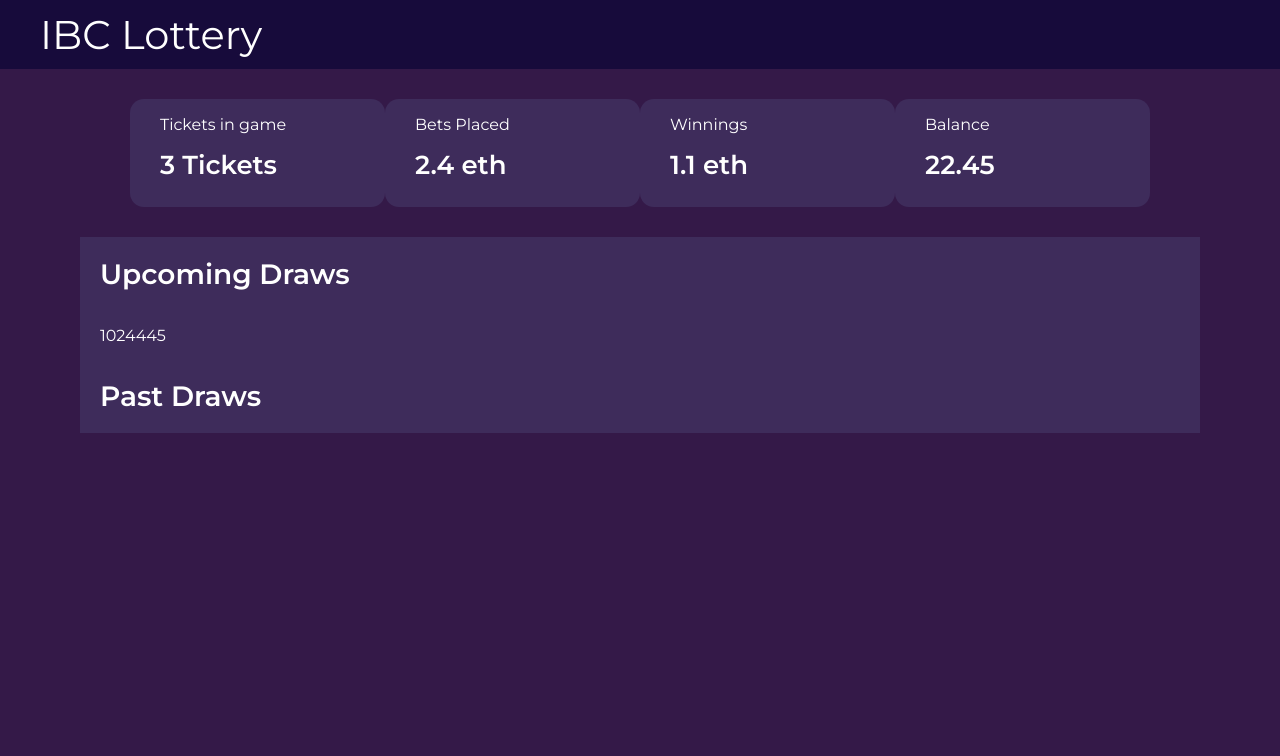
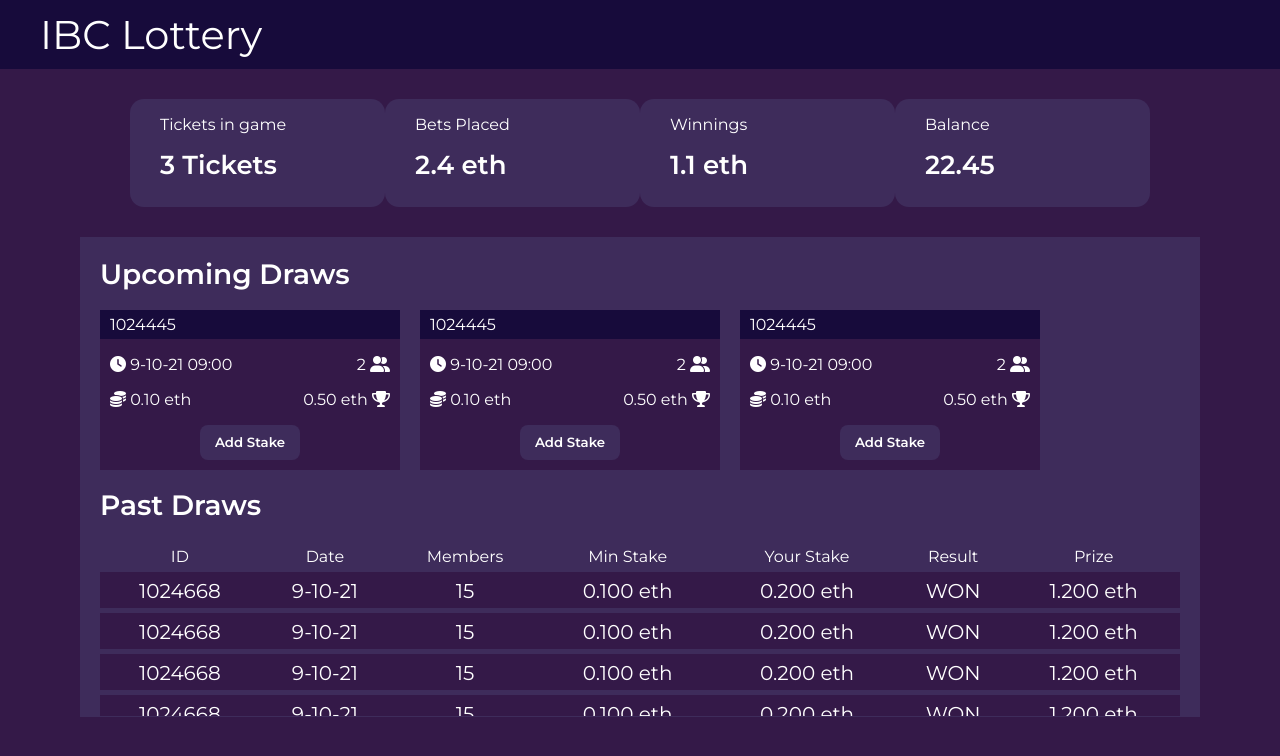
Before and after one commit to Ishan913/IBC, a React (Create React App) app: page / in a window 1280 px wide. Shown: the top 756 px of the page. Built offline with nearby package versions, Linux system fonts and the light colour scheme.

Commit message:
scroll bar left

```diff
--- a/package.json
+++ b/package.json
@@ -5,6 +5,7 @@
   "dependencies": {
     "@fortawesome/fontawesome-svg-core": "^1.2.36",
     "@fortawesome/free-solid-svg-icons": "^5.15.4",
+    "@fortawesome/react-fontawesome": "^0.1.16",
     "@testing-library/jest-dom": "^5.14.1",
     "@testing-library/react": "^11.2.7",
     "@testing-library/user-event": "^12.8.3",
--- a/public/index.html
+++ b/public/index.html
@@ -24,6 +24,7 @@
       work correctly both with client-side routing and a non-root public URL.
       Learn how to configure a non-root public URL by running `npm run build`.
     -->
+    <link rel="stylesheet" href="https://cdnjs.cloudflare.com/ajax/libs/font-awesome/6.0.0-beta2/css/all.min.css" integrity="sha512-YWzhKL2whUzgiheMoBFwW8CKV4qpHQAEuvilg9FAn5VJUDwKZZxkJNuGM4XkWuk94WCrrwslk8yWNGmY1EduTA==" crossorigin="anonymous" referrerpolicy="no-referrer" />
     <title>React App</title>
   </head>
   <body>
--- a/src/App.css
+++ b/src/App.css
@@ -65,10 +65,85 @@ h1{
     flex-direction: row;
     justify-content: flex-start;
     font-family: 'Montserrat', sans-serif;
+    width: 1200px;
+    overflow: auto;
 }
 
-.draw{
-    width: 300px;
-    background-color: 341948;
+.drawBox{
+    min-width: 300px;
+    background-color: #341948;
     color: white;
+    margin-right: 20px;
 }
+
+.drawl{
+    padding-left: 10px;
+}
+
+.drawr{
+    padding-right: 10px;
+}
+
+.drawId{
+    background-color: #170B3B;
+    margin-top: 0;
+    padding: 5px 10px;
+}
+
+.people{
+    float: right;
+}
+
+.totalPot{
+    float: right;
+}
+
+.stakeButton{
+    margin: 0 auto;
+    display: block;
+    margin-bottom: 10px;
+    width: 100px;
+    height: 35px;
+    font-family: 'Montserrat', sans-serif;
+    border-radius: 8px;
+    border: none;
+    color: white;
+    background-color: #3E2C5B;
+    font-weight: 600;
+}
+
+.tableDiv{
+    overflow-y: auto;
+    height: 175px;
+}
+
+th{
+    position: sticky;
+    top:0;
+    z-index: 15;
+    background-color: #3E2C5B;
+}
+
+
+table{
+    color: white;
+    font-family: 'Montserrat', sans-serif;
+    width: 100%;
+    border-spacing: 0 5px;
+    text-align: center;
+}
+
+.tableEntry{
+    background-color: #341948;
+}
+
+td{
+    padding-top: 7px;
+    padding-bottom: 5px;
+    font-size: 20px;
+}
+
+th{
+    font-size: 16px;
+    font-weight: 100;
+}
--- a/src/App.js
+++ b/src/App.js
@@ -36,14 +36,155 @@ function App() {
 
         <div class="drawsContainer">
 
-          <div class="draw">
-            <p class="id">1024445 </p>
+          <div class="drawBox">
+            <p class="drawId">1024445 </p>
+            <a class="drawl date"><i class="fas fa-clock"></i> 9-10-21 09:00</a>
+            <a class="drawr people"> 2 <i class="fas fa-user-friends"></i></a>
+            <p>
+            <a class="drawl minAmount"><i class="fas fa-coins"></i> 0.10 eth</a>
+            <a class="drawr totalPot">0.50 eth <i class="fas fa-trophy"></i></a>
+            </p>
+            <button class="stakeButton">Add Stake</button>
+          </div>
 
+          <div class="drawBox">
+            <p class="drawId">1024445 </p>
+            <a class="drawl date"><i class="fas fa-clock"></i> 9-10-21 09:00</a>
+            <a class="drawr people"> 2 <i class="fas fa-user-friends"></i></a>
+            <p>
+            <a class="drawl minAmount"><i class="fas fa-coins"></i> 0.10 eth</a>
+            <a class="drawr totalPot">0.50 eth <i class="fas fa-trophy"></i></a>
+            </p>
+            <button class="stakeButton">Add Stake</button>
           </div>
+
+          <div class="drawBox">
+            <p class="drawId">1024445 </p>
+            <a class="drawl date"><i class="fas fa-clock"></i> 9-10-21 09:00</a>
+            <a class="drawr people"> 2 <i class="fas fa-user-friends"></i></a>
+            <p>
+            <a class="drawl minAmount"><i class="fas fa-coins"></i> 0.10 eth</a>
+            <a class="drawr totalPot">0.50 eth <i class="fas fa-trophy"></i></a>
+            </p>
+            <button class="stakeButton">Add Stake</button>
+          </div>
+
+
 
         </div>
 
         <h1>Past Draws</h1>
+
+        <div class="tableDiv">
+          <table>
+            <thead>
+              <tr class="tableHeader">
+                <th>ID</th>
+                <th>Date</th>
+                <th>Members</th>
+                <th>Min Stake</th>
+                <th>Your Stake</th>
+                <th>Result</th>
+                <th>Prize</th>
+              </tr>
+            </thead>
+            <tbody>
+              <tr class="tableEntry">
+                <td>1024668</td>
+                <td>9-10-21</td>
+                <td>15</td>
+                <td>0.100 eth</td>
+                <td>0.200 eth</td>
+                <td>WON</td>
+                <td>1.200 eth</td>
+              </tr>
+
+              <tr class="tableEntry">
+                <td>1024668</td>
+                <td>9-10-21</td>
+                <td>15</td>
+                <td>0.100 eth</td>
+                <td>0.200 eth</td>
+                <td>WON</td>
+                <td>1.200 eth</td>
+              </tr>
+              <tr class="tableEntry">
+                <td>1024668</td>
+                <td>9-10-21</td>
+                <td>15</td>
+                <td>0.100 eth</td>
+                <td>0.200 eth</td>
+                <td>WON</td>
+                <td>1.200 eth</td>
+              </tr><tr class="tableEntry">
+                <td>1024668</td>
+                <td>9-10-21</td>
+                <td>15</td>
+                <td>0.100 eth</td>
+                <td>0.200 eth</td>
+                <td>WON</td>
+                <td>1.200 eth</td>
+              </tr><tr class="tableEntry">
+                <td>1024668</td>
+                <td>9-10-21</td>
+                <td>15</td>
+                <td>0.100 eth</td>
+                <td>0.200 eth</td>
+                <td>WON</td>
+                <td>1.200 eth</td>
+              </tr><tr class="tableEntry">
+                <td>1024668</td>
+                <td>9-10-21</td>
+                <td>15</td>
+                <td>0.100 eth</td>
+                <td>0.200 eth</td>
+                <td>WON</td>
+                <td>1.200 eth</td>
+              </tr><tr class="tableEntry">
+                <td>1024668</td>
+                <td>9-10-21</td>
+                <td>15</td>
+                <td>0.100 eth</td>
+                <td>0.200 eth</td>
+                <td>WON</td>
+                <td>1.200 eth</td>
+              </tr><tr class="tableEntry">
+                <td>1024668</td>
+                <td>9-10-21</td>
+                <td>15</td>
+                <td>0.100 eth</td>
+                <td>0.200 eth</td>
+                <td>WON</td>
+                <td>1.200 eth</td>
+              </tr><tr class="tableEntry">
+                <td>1024668</td>
+                <td>9-10-21</td>
+                <td>15</td>
+                <td>0.100 eth</td>
+                <td>0.200 eth</td>
+                <td>WON</td>
+                <td>1.200 eth</td>
+              </tr><tr class="tableEntry">
+                <td>1024668</td>
+                <td>9-10-21</td>
+                <td>15</td>
+                <td>0.100 eth</td>
+                <td>0.200 eth</td>
+                <td>WON</td>
+                <td>1.200 eth</td>
+              </tr><tr class="tableEntry">
+                <td>1024668</td>
+                <td>9-10-21</td>
+                <td>15</td>
+                <td>0.100 eth</td>
+                <td>0.200 eth</td>
+                <td>WON</td>
+                <td>1.200 eth</td>
+              </tr>
+            </tbody>
+          </table>
+        </div>
+
       </div>
     </div>
   );
```
Also changed, not shown: 1 other file (tests, documents, lock files or other folders).
